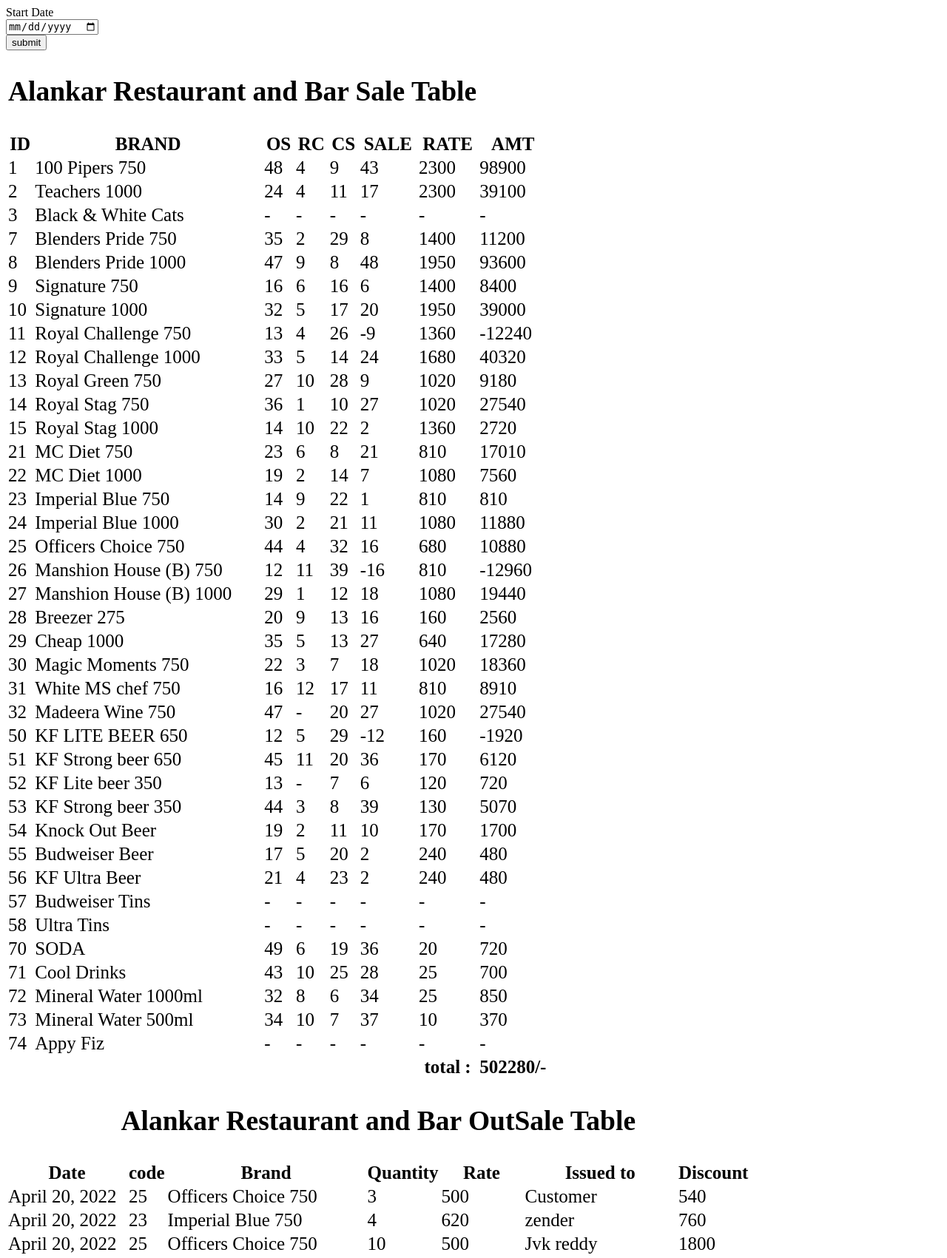
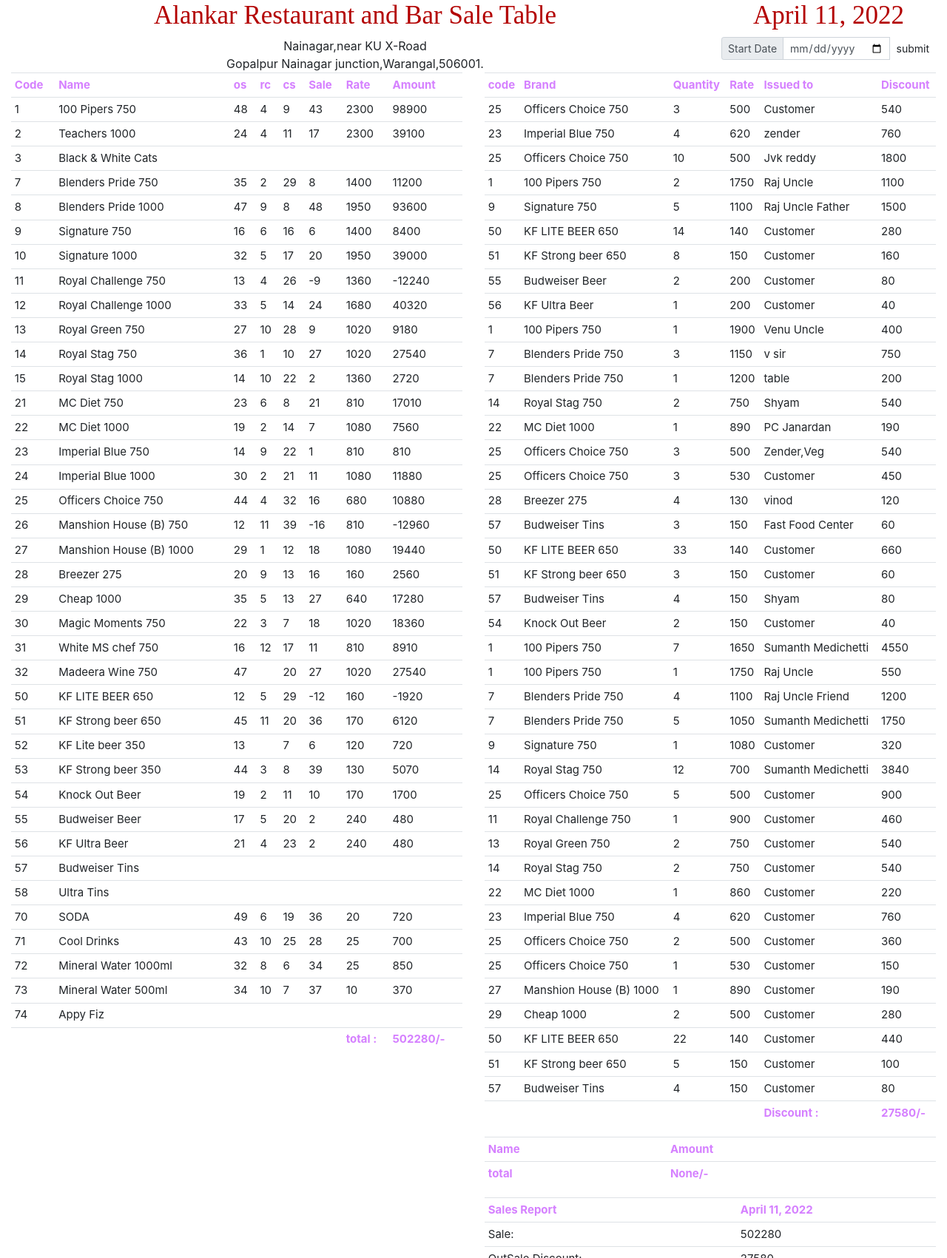
Before and after one commit to msumanth750/Alankar, a Django app: page /outsale/salesheet in a window 1280 px wide. Shown: the top 1701 px of the page at 74% size. Run offline with Django 3.2, Linux system fonts and the light colour scheme; data comes from the database, SQL or seed files in the repository; both versions use the stored data as it was after the commit; lists and menus that the app fills with data are empty.

Commit message:
git commit -m 'first version'

```diff
--- /dev/null
+++ b/brands/templates/brands/time.html
@@ -0,0 +1,5 @@
+
+<div class="">
+  {{day}}
+  {{time}}
+</div>
--- a/brands/urls.py
+++ b/brands/urls.py
@@ -4,5 +4,6 @@
 urlpatterns = [
     path('',views.brandtable,name='brand-table'),
     path('add/',views.addbrand,name='addbrand'),
-    path('edit/<pk>',views.editbrand,name='editbrand')
+    path('edit/<pk>',views.editbrand,name='editbrand'),
+    path('get-time/',views.gettime),
 ]
--- a/expenditure/admin.py
+++ b/expenditure/admin.py
@@ -2,6 +2,6 @@
 from .models import Exp
 # Register your models here.
 class ExpAdmin(admin.ModelAdmin):
-    list_display = ['cdate','name','amount']
+    list_display = ['date','cdate','name','amount']
 
 admin.site.register(Exp,ExpAdmin)
--- a/outsale/templates/outsale/salesheet.html
+++ b/outsale/templates/outsale/salesheet.html
@@ -1,17 +1,40 @@
-<!DOCTYPE html>
-<html lang="en" dir="ltr">
-  <head>
-    <meta charset="utf-8">
-    <title></title>
-    <style media="screen">
-      table, th, td {
-  border: 2px white;
-  font-size: 25px;
-}
-    </style>
-  </head>
-
-  <body>
+{%extends 'ui/bootstrap4.html'%}
+{%load static%}
+{%block content%}
+<style media="screen">
+  th,td{
+    font-size:15px;
+  }
+  th{
+    color:#d580ff;
+  }
+  h2{
+  font-family: 'Times New Roman', serif;
+  text-align: center;
+  font-size: 35px;
+  color: #b30000;
+  }
+  p{
+    padding: 0;
+    margin: 0;
+  }
+</style>
+<div class="row">
+  <div class="col-lg-9">
+    <h2>Alankar Restaurant and Bar Sale Table</h2>
+  </div>
+  <div class="col-lg-3">
+    <h2>{{sales.date}}</h2>
+  </div>
+</div>
+<div class="row">
+  <div class="col-lg-9">
+    <center>
+      <p>Nainagar,near KU X-Road</p>
+      <p>Gopalpur Nainagar junction,Warangal,506001.</p>
+    </center>
+  </div>
+  <div class="col-lg-3">
     <form class="" action="{%url 'dailysheet'%}" method="post">
       {%csrf_token%}
       <div class="input-group input-group-sm mb-3">
@@ -19,25 +42,24 @@
           <span class="input-group-text" id="inputGroup-sizing-sm">Start Date</span>
         </div>
         <input type="date" name="date" required id="id_date" class="form-control" aria-label="Sizing example input" aria-describedby="inputGroup-sizing-sm">
+        <button class="btn btn-sm" type="submit" name="button">submit</button>
       </div>
-      <button type="submit" name="button">submit</button>
     </form>
+  </div>
+</div>
+
     <div class="row">
-      <div class="col-5">
-        <table>
+      <div class="col-lg-6">
+        <table class="table table-sm">
           <tr>
-            <th colspan="7"><h2>Alankar Restaurant and Bar Sale Table</h2></th>
-            <th id='price'>{{date}}</th>
-          </tr>
-          <tr>
-            <th>ID</th>
-            <th>BRAND</th>
-            <th>OS</th>
-            <th>RC</th>
-            <th>CS</th>
-            <th>SALE</th>
-            <th>RATE</th>
-            <th>AMT</th>
+            <th>Code</th>
+            <th>Name</th>
+            <th>os</th>
+            <th>rc</th>
+            <th>cs</th>
+            <th>Sale</th>
+            <th>Rate</th>
+            <th>Amount</th>
 
           </tr>
         {%for sale in sales.sales %}
@@ -45,35 +67,28 @@
           <td>{{sale.brand.ncode}}</td>
           <td>{{sale.brand.name}}</td>
           {%if sale.os is 0%}
-          <td>-</td>
+          <td></td>
           {%else%}
           <td>{{sale.os}}</td>
           {%endif%}
           {%if sale.rc is 0%}
-          <td>-</td>
+          <td></td>
           {%else%}
           <td>{{sale.rc}}</td>
           {%endif%}
           {%if sale.cs is 0%}
-          <td>-</td>
+          <td></td>
           {%else%}
           <td>{{sale.cs}}</td>
           {%endif%}
           {%if sale.s is 0%}
-          <td>-</td>
+          <td colspan="3"></td>
           {%else%}
           <td>{{sale.s}}</td>
-          {%endif%}
-          {%if sale.s is 0 %}
-          <td>-</td>
-          {%else%}
           <td id='price'>{{sale.brand.bprice}}</td>
-          {%endif%}
-          {%if sale.amt is 0%}
-          <td>-</td>
-          {%else%}
           <td id='price'>{{sale.amt}}</td>
           {%endif%}
+
         </tr>
         {%endfor%}
         <tr>
@@ -84,15 +99,9 @@
         </tr>
       </table>
       </div>
-      <div class="col-7">
-        <div class="card">     <!--Card content-->
-             <div class="card-body">
-               <table id="stock">
+      <div class="col-lg-6 ">
+          <table class="table table-sm">
                  <tr>
-                   <th colspan="7"><h2>Alankar Restaurant and Bar OutSale Table</h2></th>
-                  </tr>
-                 <tr>
-                   <th>Date</th>
                    <th>code</th>
                    <th>Brand</th>
                    <th>Quantity</th>
@@ -102,7 +111,6 @@
                  </tr>
                  {% for sale in outsales.sales %}
                  <tr>
-                   <td>{{sale.date}}</td>
                    <td>{{sale.brand.ncode}}</td>
                    <td>{{sale.brand.name}}</td>
                    <td>{{sale.qty}}</td>
@@ -119,11 +127,47 @@
 
                  </tr>
                </table>
-               <h2>sale :</h2>
-             </div>
-           </div>
+
+          <table class="table table-sm">
+            <tr>
+              <th>Name</th>
+              <th>Amount</th>
+              <th colspan="3"></th>
+            </tr>
+            {%for exp in sales.exps%}
+            <tr>
+              <td>{{exp.name}}</td>
+              <td id='price'>{{exp.amount}}</td>
+              <td colspan="3"></td>
+
+            </tr>
+            {%endfor%}
+            <tr>
+              <th>total</th>
+              <th id='price'>{{sales.ttl.amount__sum}}/-</th>
+              <th colspan="3"></th>
+
+            </tr>
+          </table>
+          <table class="table table-sm">
+            <tr>
+              <th colspan="">Sales Report</th>
+              <th>{{sales.date}}</th>
+            </tr>
+            <tr>
+              <td>Sale:</td>
+              <td>{{sales.salet}}</td>
+            </tr>
+            <tr>
+              <td>OutSale Discount:</td>
+              <td>{{outsales.discount}}</td>
+            </tr>
+            <tr>
+              <td>Expenditure :</td>
+              <td>{{sales.ttl.amount__sum}}</td>
+            </tr>
+          </table>
       </div>
     </div>
-</body>
 
-</html>
+{%endblock%}
--- a/outsale/views.py
+++ b/outsale/views.py
@@ -113,6 +113,7 @@
         context ={
         'sales':sales,
         'outsales':outsales,
+        'date':datea,
         }
         return render(request,'outsale/salesheet.html',context)
     sales=sale(datetime.date(2022,4,11),datetime.date(2022,4,13))
```
Also changed, not shown: brands/templates/brands/brand.html (+7 -0 lines), brands/views.py (+10 -0 lines), expenditure/templates/expenditure/expadd.html (+32 -6 lines), expenditure/views.py (+5 -5 lines), ui/templates/ui/base.html (+21 -0 lines), db.sqlite3.
